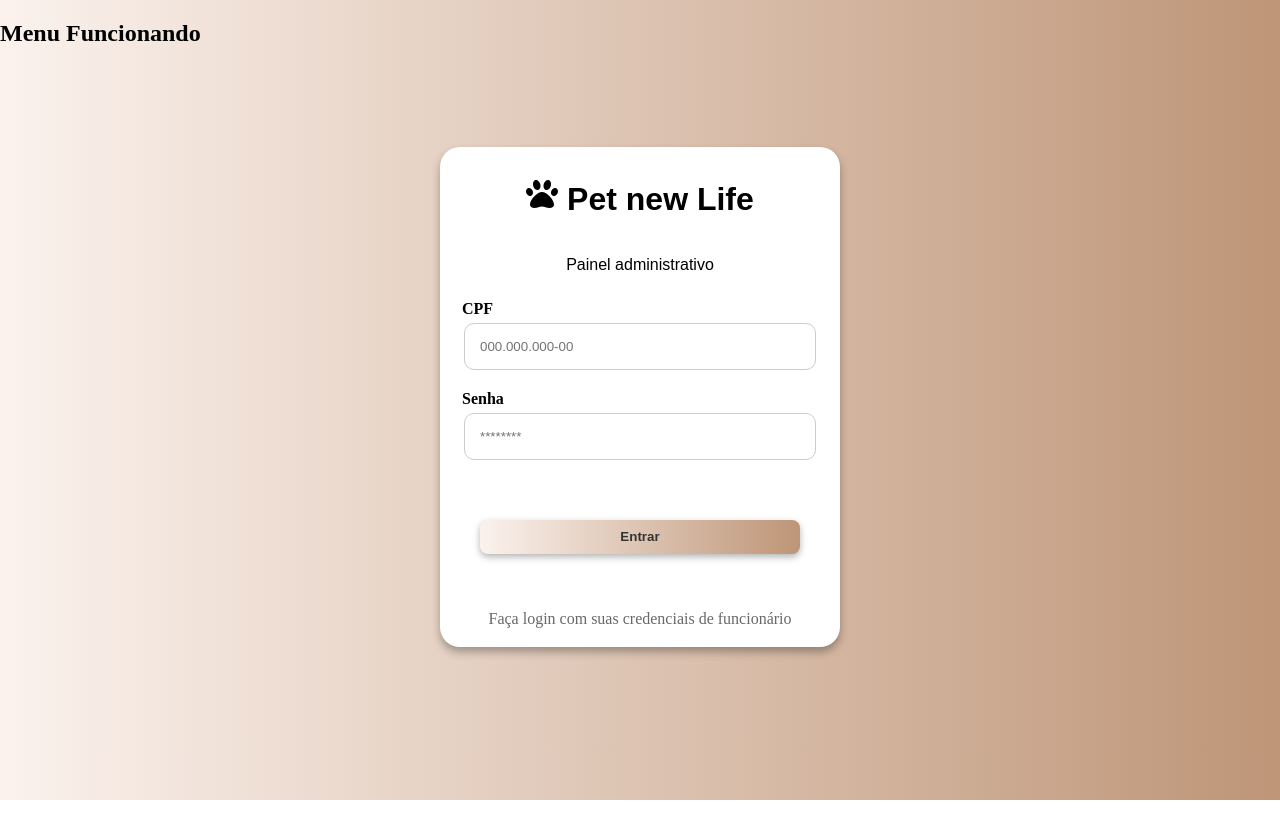
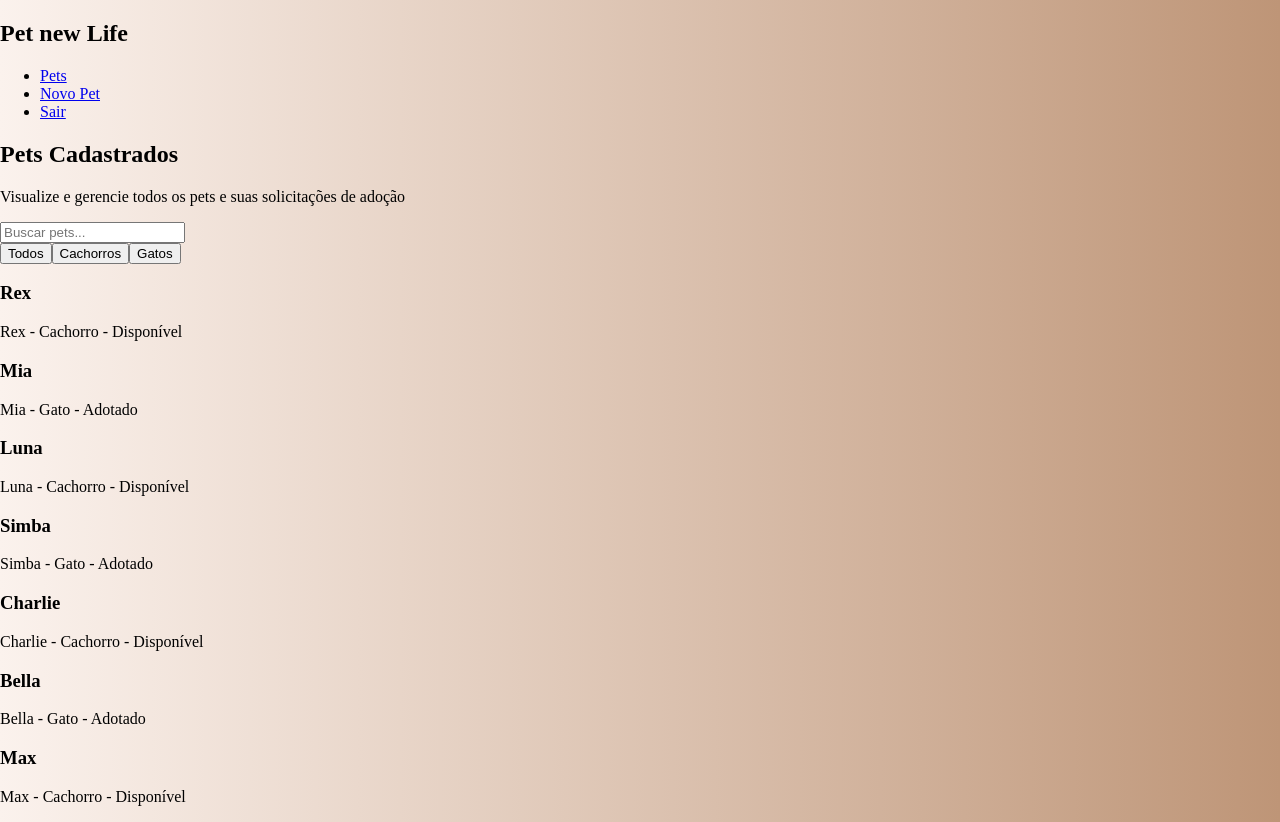
Before and after one commit to MariaAlbarado/pet_newlife_front, a React (Create React App) app: page / in a window 1280 px wide. Before the commit the page ends 800 px from the top, so only its background shows below. Built offline with nearby package versions, Linux system fonts and the light colour scheme.

Commit message:
implementa listagem e filtros de pets

```diff
--- a/src/App.js
+++ b/src/App.js
@@ -1,6 +1,7 @@
 import { FaPaw } from "react-icons/fa";
 import { useState } from "react";
 import Menu from "./componentes/Menu";
+import PetsCadastrados from "./pages/PetsCadastrados";
 
 import "./App.css";
 
@@ -35,7 +36,9 @@ function App() {
   return (
     <>
       <Menu />
+      <PetsCadastrados />
 
+      {/*
       <div className="container_inicial">
         <div className="container_titulo">
           <h1>
@@ -74,6 +77,7 @@ function App() {
           Faça login com suas credenciais de funcionário
         </p>
       </div>
+      */}
     </>
   );
 }
--- a/src/componentes/Menu.jsx
+++ b/src/componentes/Menu.jsx
@@ -1,9 +1,22 @@
 function Menu() {
-    return(
-        <div>
-            <h2>Menu Funcionando</h2>
-        </div>
-    );
+  return (
+    <div>
+      <h2>Pet new Life</h2>
+      <nav>
+        <ul>
+          <li>
+            <a href="/pets">Pets</a>
+          </li>
+          <li>
+            <a href="/novo-pet">Novo Pet</a>
+          </li>
+          <li>
+            <a href="/">Sair</a>
+          </li>
+        </ul>
+      </nav>
+    </div>
+  );
 }
 
 export default Menu;
--- /dev/null
+++ b/src/pages/PetsCadastrados.jsx
@@ -0,0 +1,86 @@
+import { useState } from "react";
+
+function PetsCadastrados() {
+  const [busca, setBusca] = useState("");
+  const [filtro, setFiltro] = useState("todos");
+
+  const pets = [
+    {
+      id: 1,
+      nome: "Rex",
+      tipo: "Cachorro",
+      adotado: false,
+    },
+    {
+      id: 2,
+      nome: "Mia",
+      tipo: "Gato",
+      adotado: true,
+    },
+    {
+      id: 3,
+      nome: "Luna",
+      tipo: "Cachorro",
+      adotado: false,
+    },
+    {
+      id: 4,
+      nome: "Simba",
+      tipo: "Gato",
+      adotado: true,
+    },
+    {
+      id: 5,
+      nome: "Charlie",
+      tipo: "Cachorro",
+      adotado: false,
+    },
+    {
+      id: 6,
+      nome: "Bella",
+      tipo: "Gato",
+      adotado: true,
+    },
+    {
+      id: 7,
+      nome: "Max",
+      tipo: "Cachorro",
+      adotado: false,
+    },
+  ];
+
+  const petsFiltrados = pets.filter((pet) => {
+    const nomeCombina = pet.nome.toLowerCase().includes(busca.toLowerCase());
+    const tipoCombina = filtro === "todos" || pet.tipo === filtro;
+    return nomeCombina && tipoCombina;
+  });
+
+  return (
+    <div>
+      <h2>Pets Cadastrados</h2>
+      <p>Visualize e gerencie todos os pets e suas solicitações de adoção</p>
+      <input
+        type="text"
+        placeholder="Buscar pets..."
+        value={busca}
+        onChange={(e) => setBusca(e.target.value)}
+      />
+      <div>
+        <button onClick={() => setFiltro("todos")}>Todos</button>
+        <button onClick={() => setFiltro("Cachorro")}>Cachorros</button>
+        <button onClick={() => setFiltro("Gato")}>Gatos</button>
+      </div>
+
+      {petsFiltrados.map((pet) => (
+        <div key={pet.id}>
+          <h3>{pet.nome}</h3>
+          <p>
+            {pet.nome} - {pet.tipo} - {pet.adotado ? "Adotado" : "Disponível"}
+          </p>
+        </div>
+      ))}
+    </div>
+  );
+}
+
+export default PetsCadastrados;
```
